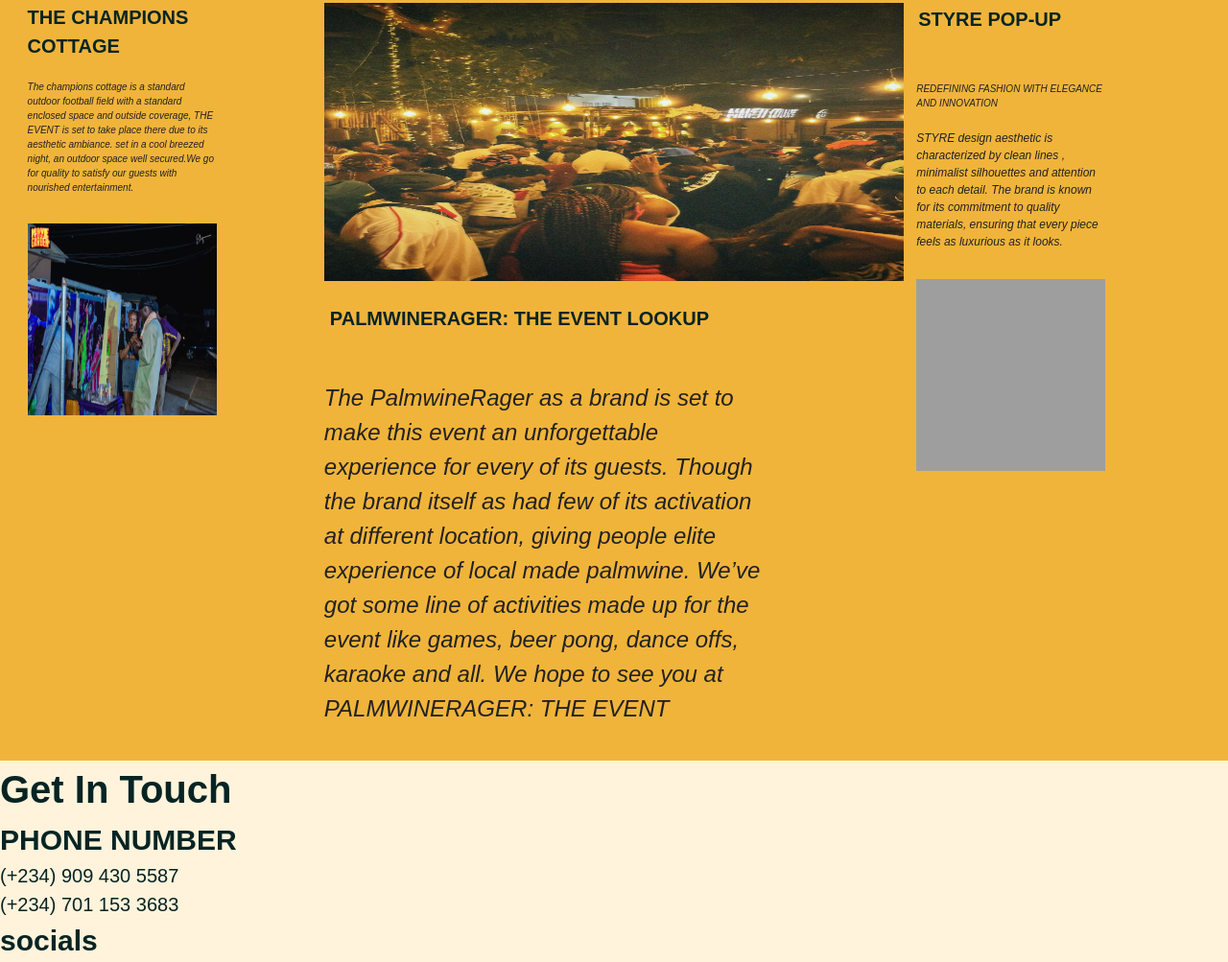
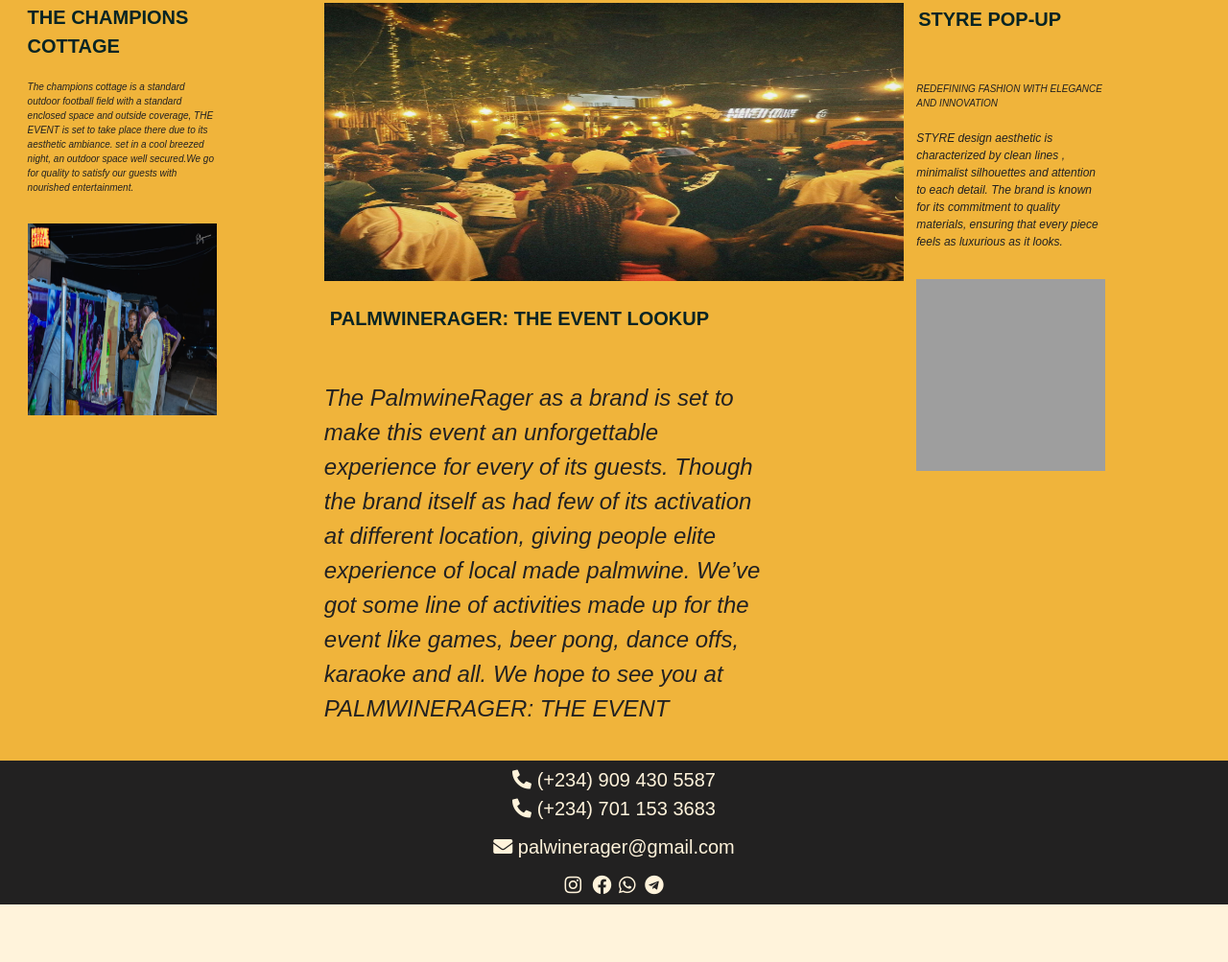
Before and after one commit to Ojoinioluwa/Palmwinerager, a plain HTML site: page index.html in a window 1280 px wide. Shown: the part 4971-5974 px from the top of the page at 96% size. After the commit the page ends 5914 px from the top, so only its background shows below. Drawn offline with Linux system fonts and the light colour scheme; grey boxes are pictures that could not be loaded.

Commit message:
Updated the style and the index

```diff
--- a/Style.css
+++ b/Style.css
@@ -403,6 +403,34 @@ section.more-events .main-container {
 }
 #big {
   font-size: 1.5em;
+}
+/* footer */
+footer {
+  display: flex;
+  flex-direction: column;
+  justify-content: center;
+  align-items: center;
+  align-content: center;
+  text-align: center;
+  color: #fff3db;
+  background-color: #222121;
+}
+footer a {
+  text-decoration: none;
+  color: #fff3db;
+  padding: 2px;
+}
+#socials::after,
+#socials::before {
+  content: "";
+  top: 50%;
+  width: 50%;
+  height: 1px;
+  background-color: white;
+  margin: 0 auto;
+}
+footer div {
+  padding: 5px;
 }
 /* Responsive styles for mobile devices */
 @media (min-width: 450px) {
--- a/index.html
+++ b/index.html
@@ -207,15 +207,22 @@
 
 <!-- footer with contacts -->
 <footer>
-  <h1>Get In Touch</h1>
   <div>
-    <h2>PHONE NUMBER</h2>
-    <p>(+234) 909 430 5587</p>
-    <p>(+234) 701 153 3683</p>
+    <p><i class="fas fa-phone-alt"></i> (+234) 909 430 5587</p>
+    <p><i class="fas fa-phone-alt"></i> (+234) 701 153 3683</p>
+  </div>
+  <div id="mail">
+    <a href="mailto:"><i class="fas fa-envelope"></i> palwinerager@gmail.com</a>
+  </div>
+
+  <div id="socials">
+    <a href=""><i class="fab fa-instagram"></i></a>
+    <a href=""></a><i class="fab fa-facebook"></i></a>
+    <a href=""><i class="fab fa-whatsapp"></i></a>
+    <a href=""><i class="fab fa-telegram"></i></a>
   </div>
 
 
-  <h2>socials</h3>
 
 </footer>
 <div class="scrollWatcher"></div>
```
